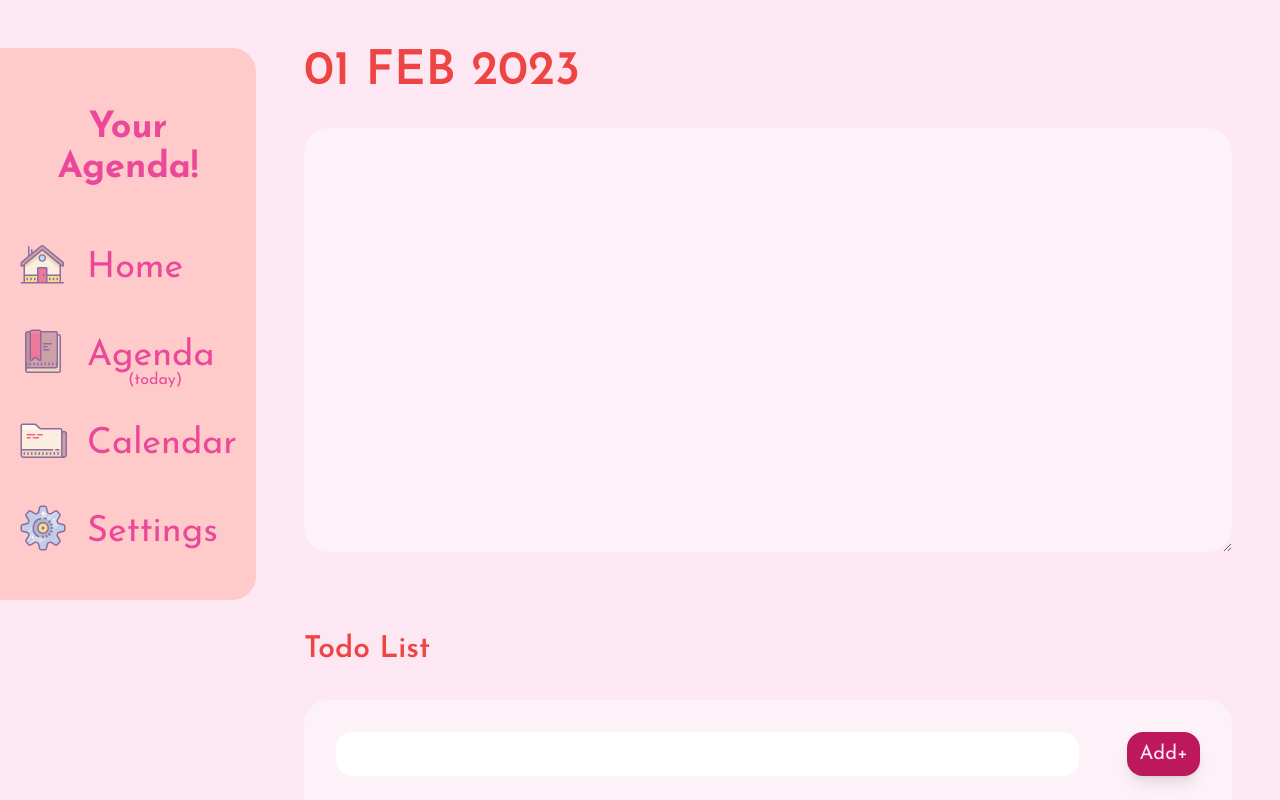
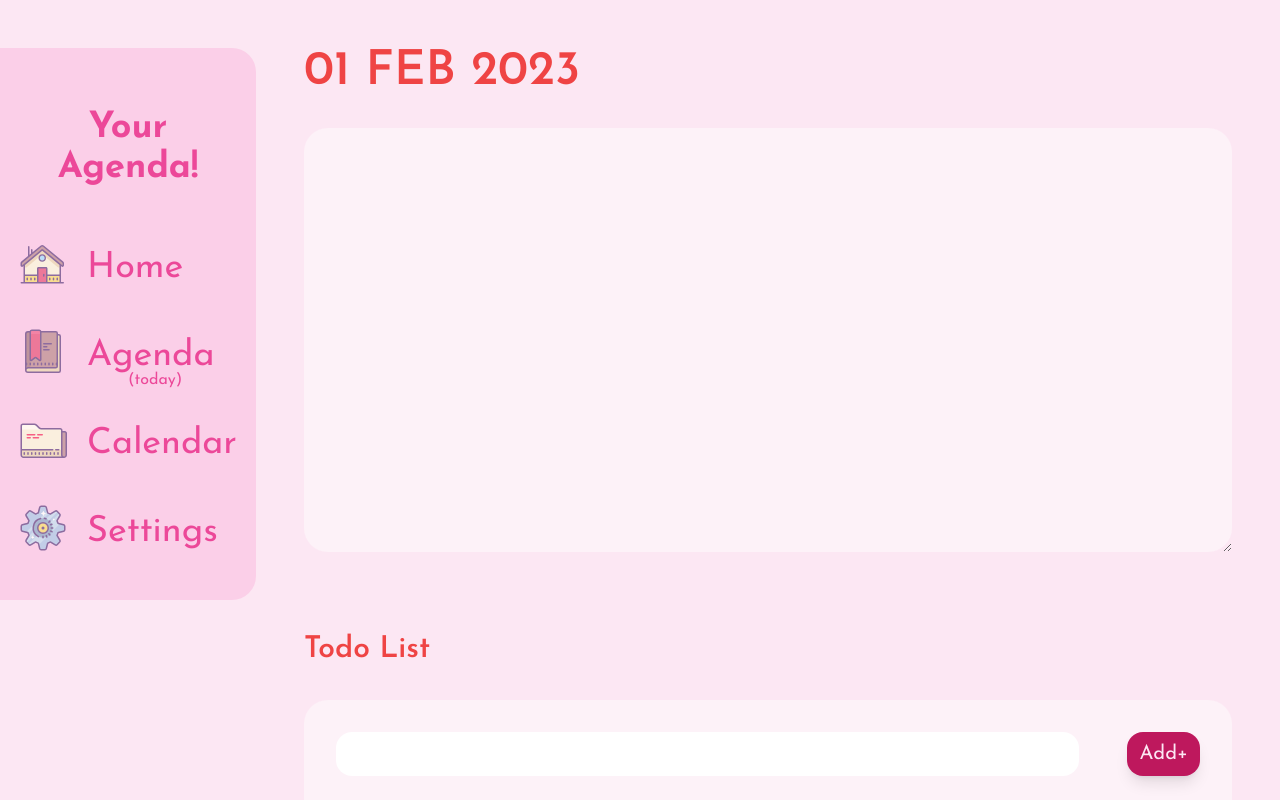
Before and after one commit to sabakukhyraa/agenda-react, a React (Create React App) app: page /agenda/01-feb-2023 in a window 1280 px wide. Shown: the top 800 px of the page. Built offline with nearby package versions, Linux system fonts and the light colour scheme.

Commit message:
sidebar refactor

```diff
--- a/src/components/Sidebar.js
+++ b/src/components/Sidebar.js
@@ -7,11 +7,11 @@ import SettingsIcon from "./icons/SettingsIcon";
 export default function Sidebar({today}) {
 
   return (
-    <aside className="fixed left-0 top-0 h-auto w-1/5 bg-red-200 rounded-r-3xl flex items-center justify-center py-12 my-12">
+    <aside className="fixed top-0 left-0 flex items-center justify-center w-1/5 h-auto py-12 my-12 bg-pink-200 rounded-r-3xl">
       <nav className="text-center">
         <ul className="space-y-10 sidebar">
           <li>
-            <h1 className="font-extrabold text-pink-500 lg:text-4xl text-sm lg:py-3">Your Agenda!</h1>
+            <h1 className="text-sm font-extrabold text-pink-500 lg:text-4xl lg:py-3">Your Agenda!</h1>
             {/* TODO: Burası max-character: 30lu bir input olacak ve localStorage'da tutulacak */}
           </li>
           <li>
@@ -25,7 +25,7 @@ export default function Sidebar({today}) {
             <NavLink to={`/agenda/${today}`}>
               <AgendaIcon />
               <span>Agenda</span>
-              <span className="absolute -bottom-4 left-1/2 text-pink-500 text-base">
+              <span className="absolute text-base text-pink-500 -bottom-4 left-1/2">
                 (today)
               </span>
             </NavLink>
```
